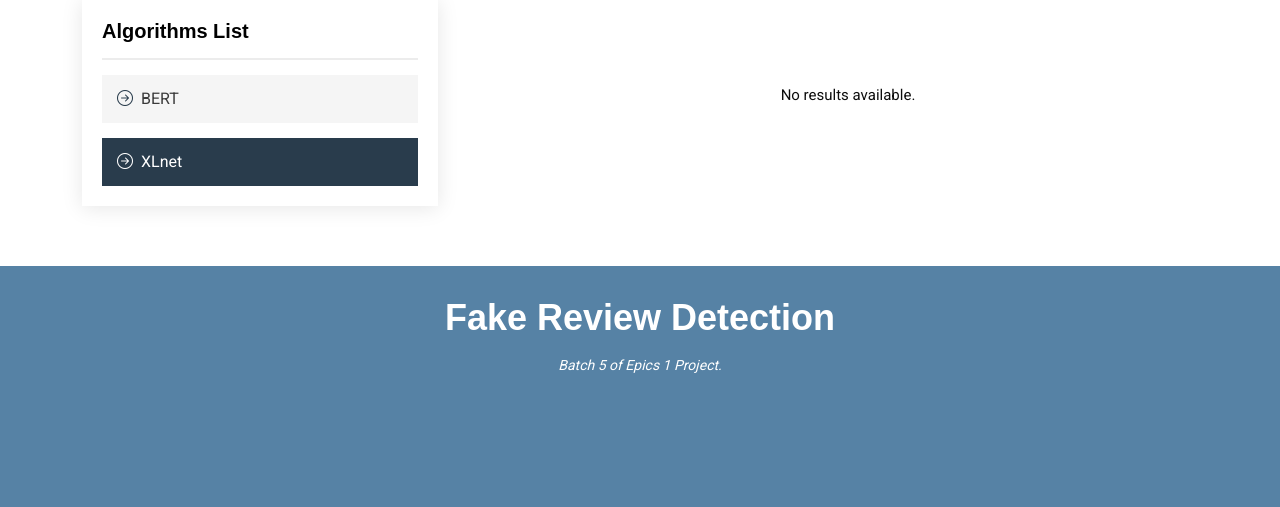
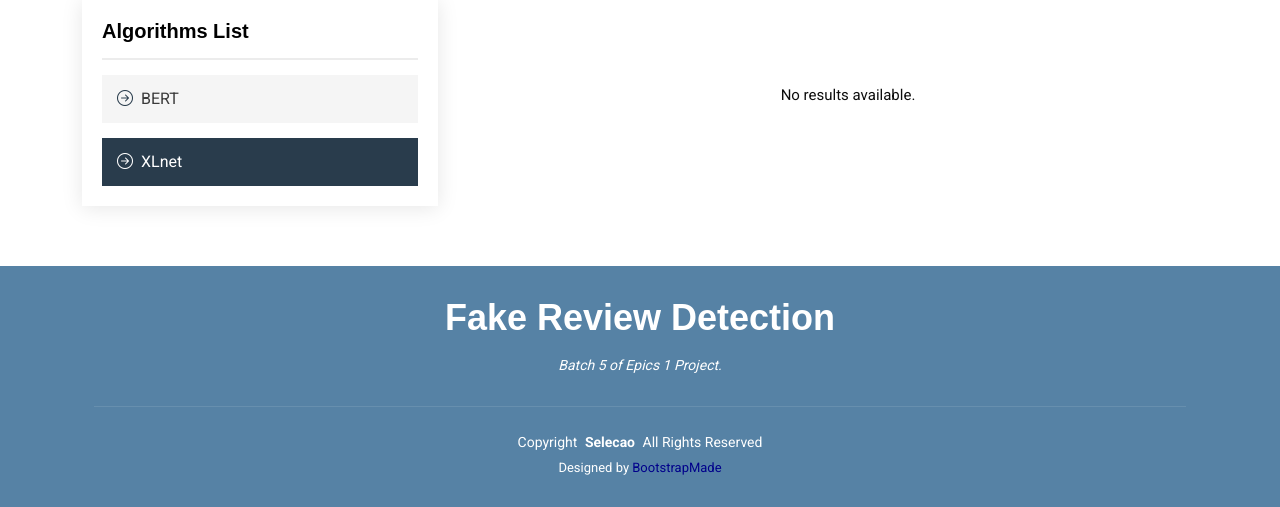
Before and after one commit to ImmanuelSandeep/Transofrmer-Based-Fake-Review-Detection, a Flask app: template templates/XLnet.html in a window 1280 px wide. Shown: the part 401-908 px from the top of the page. Before the commit the page ends 774 px from the top, so only its background shows below. Run offline with Flask 3, Linux system fonts and the light colour scheme; the template is opened without the code that fills it, so the values that code supplies are empty; some libraries are stand-ins or nearby versions.

Commit message:
Update XLnet.html

```diff
--- a/templates/XLnet.html
+++ b/templates/XLnet.html
@@ -153,6 +153,18 @@
     <div class="container">
       <h3 class="sitename">Fake Review Detection</h3>
       <p style="text-align:center">Batch 5 of Epics 1 Project.</p>
+      <div class="container">
+        <div class="copyright">
+          <span>Copyright</span> <strong class="px-1 sitename">Selecao</strong> <span>All Rights Reserved</span>
+        </div>
+        <div class="credits">
+          <!-- All the links in the footer should remain intact. -->
+          <!-- You can delete the links only if you've purchased the pro version. -->
+          <!-- Licensing information: https://bootstrapmade.com/license/ -->
+          <!-- Purchase the pro version with working PHP/AJAX contact form: [buy-url] -->
+          Designed by <a href="https://bootstrapmade.com/">BootstrapMade</a>
+        </div>
+      </div>
     </div>
   </footer>
 
```
